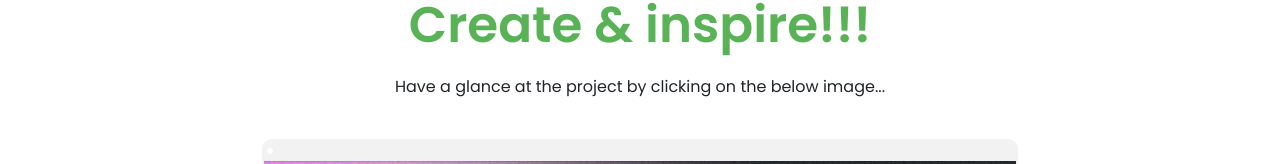
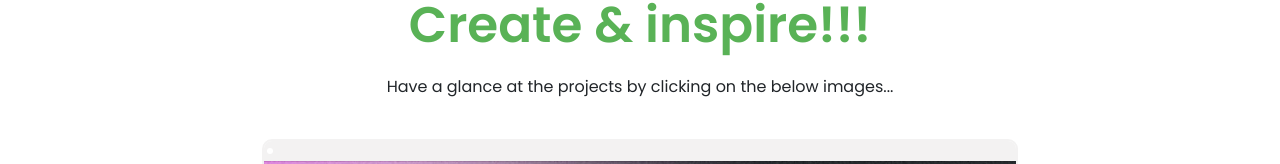
Before and after one commit to SharmilaSanthanam/sharmila_portfolio, a React (Create React App) app: page /ProjectList in a window 1280 px wide. Shown: the part 121-285 px from the top of the page. Built offline with nearby package versions, Linux system fonts and the light colour scheme.

Commit message:
Update ProjectList.jsx

```diff
--- a/src/components/Home/ProjectList.jsx
+++ b/src/components/Home/ProjectList.jsx
@@ -8,7 +8,7 @@ const ProjectList = () => {
       <div className="pl-texts">
         <h1 className="pl-title">Create & inspire!!!</h1>
         <p className="pl-desc">
-          Have a glance at the project by clicking on the below image...
+          Have a glance at the projects by clicking on the below images...
         </p>
       </div>
       <div className="pl-list">
```
